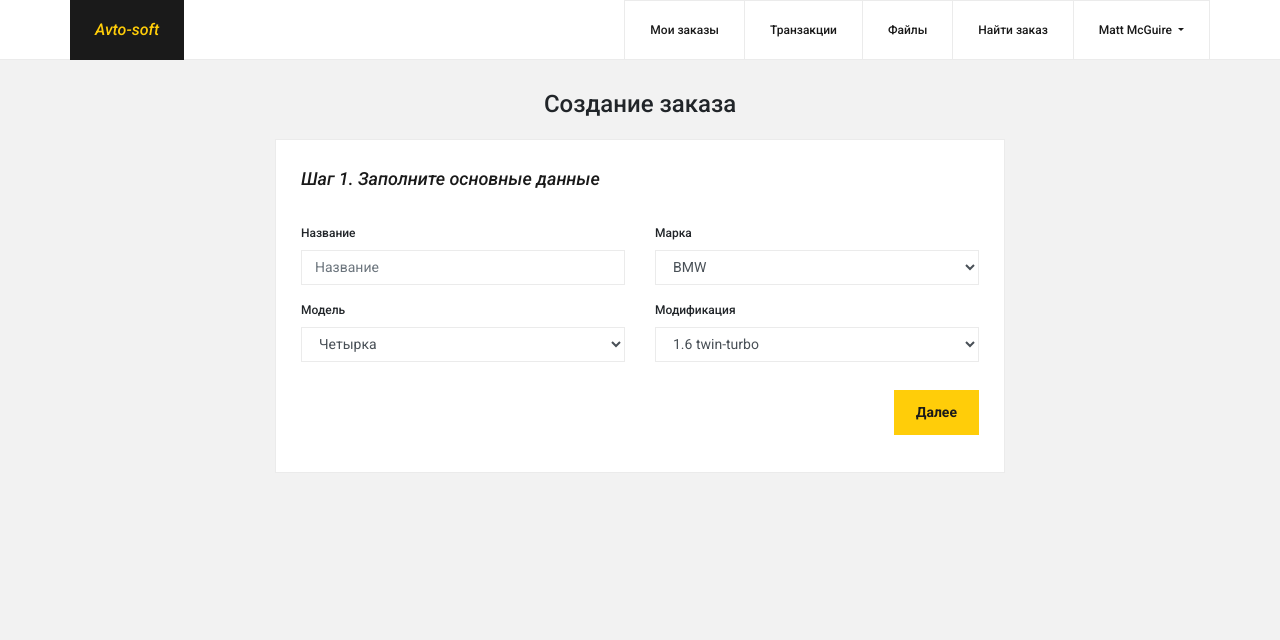
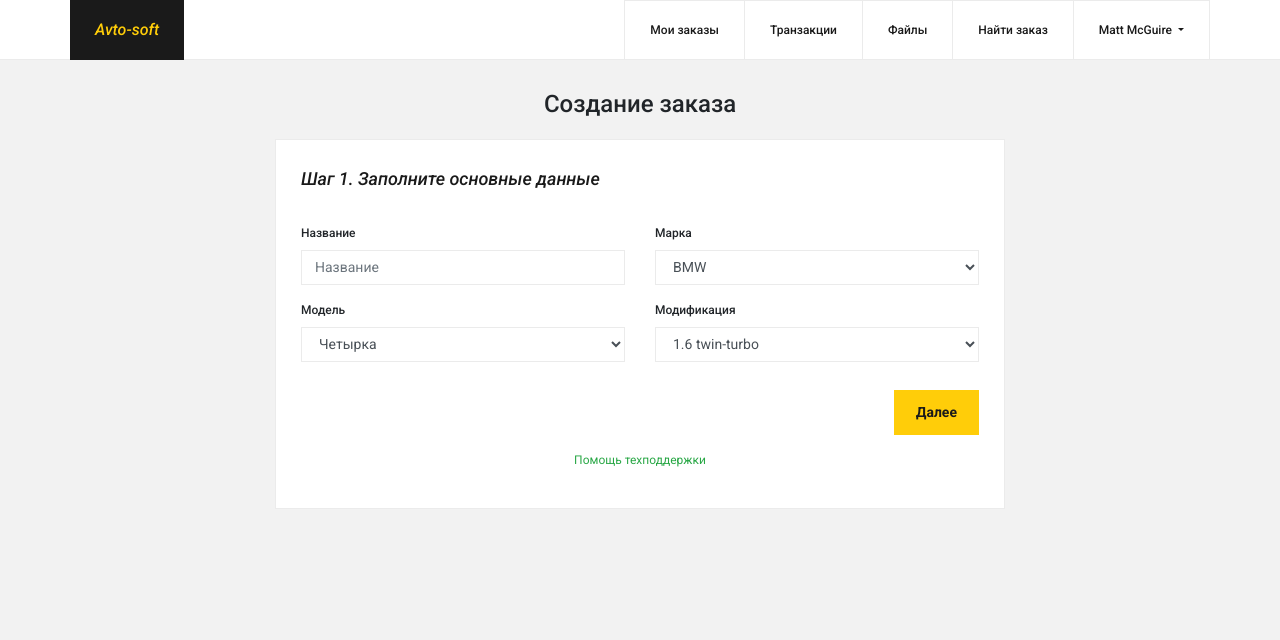
Before and after one commit to karchev97/karchev97.github.io, a website built with webpack: page avto-soft/src/add-order.html in a window 1280 px wide. Built offline with nearby package versions, Linux system fonts and the light colour scheme.

Commit message:
Добавил кнопку "Техподдержка"

```diff
--- a/avto-soft/src/add-order.html
+++ b/avto-soft/src/add-order.html
@@ -94,6 +94,9 @@
                             <!-- Устанавливаем атрибут disabled если поля формы не заполнены -->
                             <button type="button" class="btn btn-warning signup-next text-right">Далее</button>
                         </div>
+                        <div class="col-12 text-center">
+                            <a class="help-link text-success" href="#">Помощь техподдержки</a>
+                        </div>
                     </div>
 
                     <div class="sign-up-slider-item form-group-add-order">
@@ -120,6 +123,9 @@
                         <div class="slider-buttons-cont">
                             <button type="button" class="btn btn-warning signup-prev">Назад</button>
                             <button type="button" class="btn btn-warning signup-next">Далее</button>
+                        </div>
+                        <div class="col-12 text-center">
+                            <a class="help-link text-success" href="#">Помощь техподдержки</a>
                         </div>
                     </div>
 
@@ -173,6 +179,9 @@
                             <button type="button" class="btn btn-warning signup-prev">Назад</button>
                             <button type="button" class="btn btn-warning signup-next">Опубликовать</button>
                         </div>
+                        <div class="col-12 text-center">
+                            <a class="help-link text-success" href="#">Помощь техподдержки</a>
+                        </div>
                     </div>
                 </div>
             </div>
--- a/avto-soft/src/scss/more/main.scss
+++ b/avto-soft/src/scss/more/main.scss
@@ -628,3 +628,7 @@ button:focus {
 .custom-radio-order {
     margin-top: 15px;
 }
+
+.help-link {
+    font-size: 12px;
+}
```
Also changed, not shown: avto-soft/dist/add-order.html, avto-soft/dist/dash_files.html, avto-soft/dist/dash_orders.html, avto-soft/dist/dash_trans.html, avto-soft/dist/index.html, avto-soft/dist/orders-maker.html, avto-soft/dist/signup.html, 2 other files.
